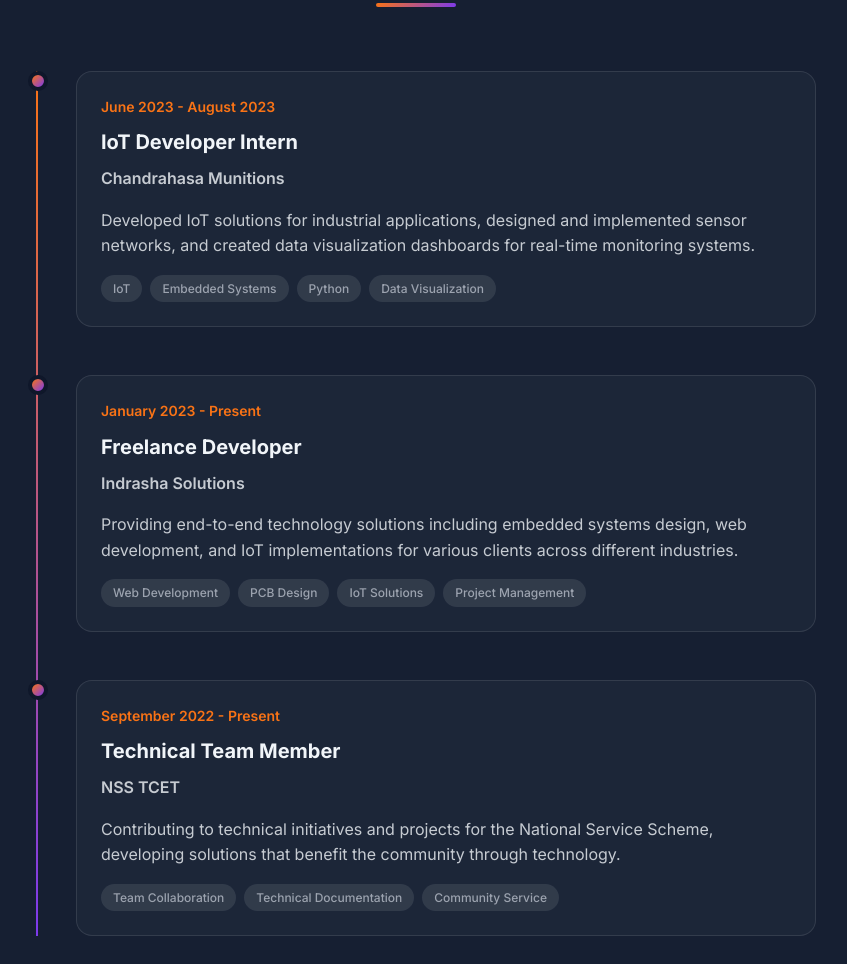
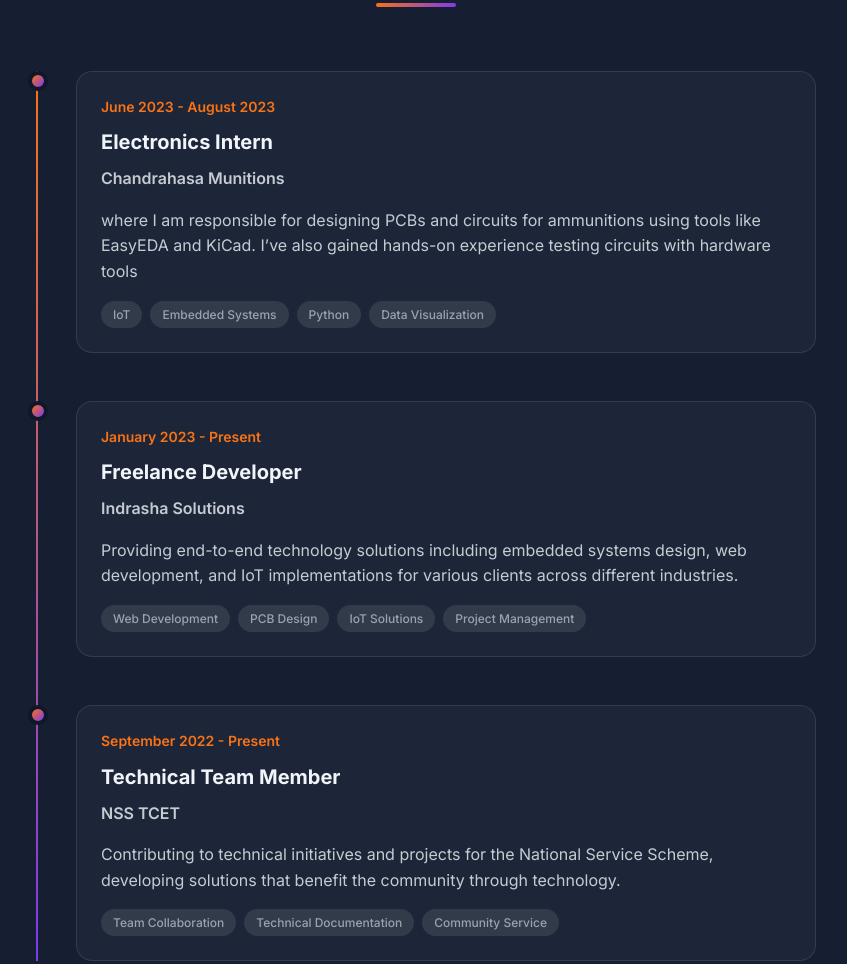
Before and after one commit to Sumitevolv/Sumit-s-Portfolio, a plain HTML site: page Index.html in a window 1280 px wide. Shown: the part 2076-3040 px from the top of the page, without its empty margins (224-1071 px from the left). Drawn offline with Linux system fonts and the light colour scheme.

Commit message:
Index.html

```diff
--- a/Index.html
+++ b/Index.html
@@ -1381,11 +1381,11 @@
                     <div class="experience-dot"></div>
                     <div class="experience-content">
                         <div class="experience-period">June 2023 - August 2023</div>
-                        <h3 class="experience-role">IoT Developer Intern</h3>
+                        <h3 class="experience-role">Electronics Intern</h3>
                         <div class="experience-company">Chandrahasa Munitions</div>
                         <p class="experience-description">
-                            Developed IoT solutions for industrial applications, designed and implemented sensor networks,
-                            and created data visualization dashboards for real-time monitoring systems.
+                            where I am responsible for designing PCBs and circuits for ammunitions using tools like EasyEDA and KiCad.
+                            I’ve also gained hands-on experience testing circuits with hardware tools
                         </p>
                         <div class="experience-skills">
                             <span class="experience-skill">IoT</span>
```
